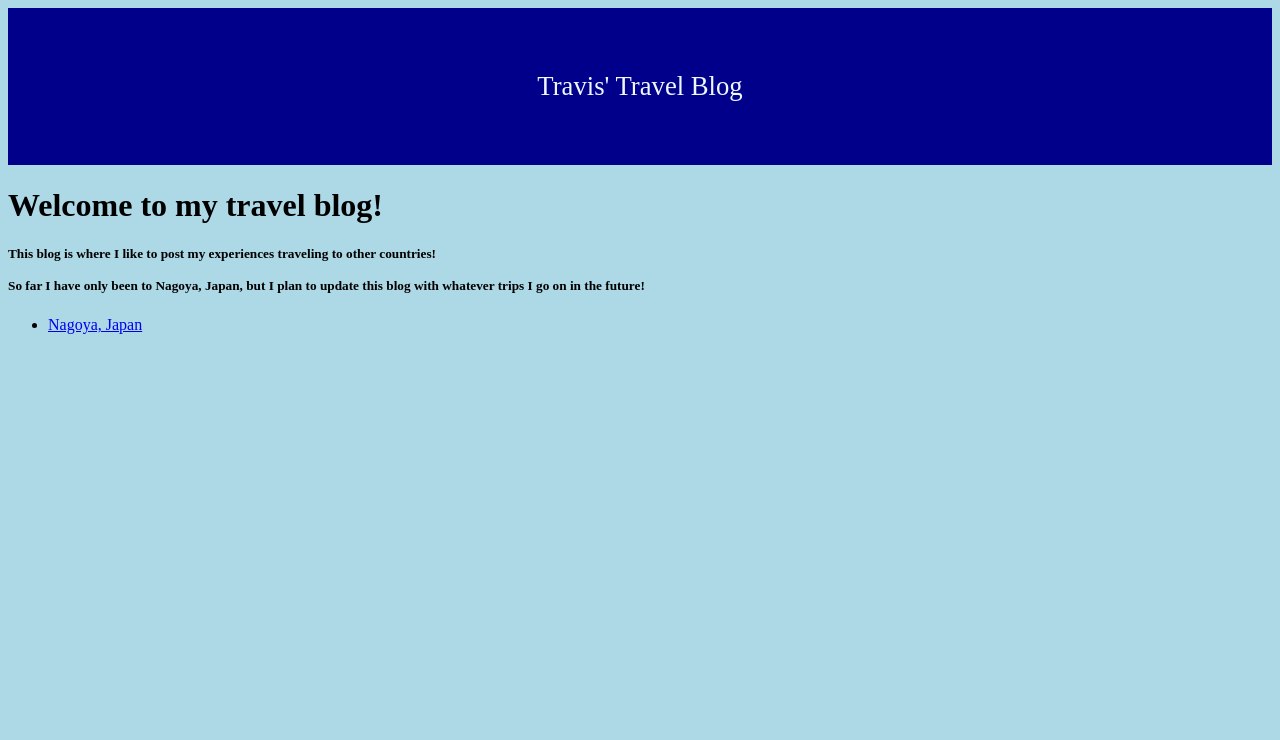
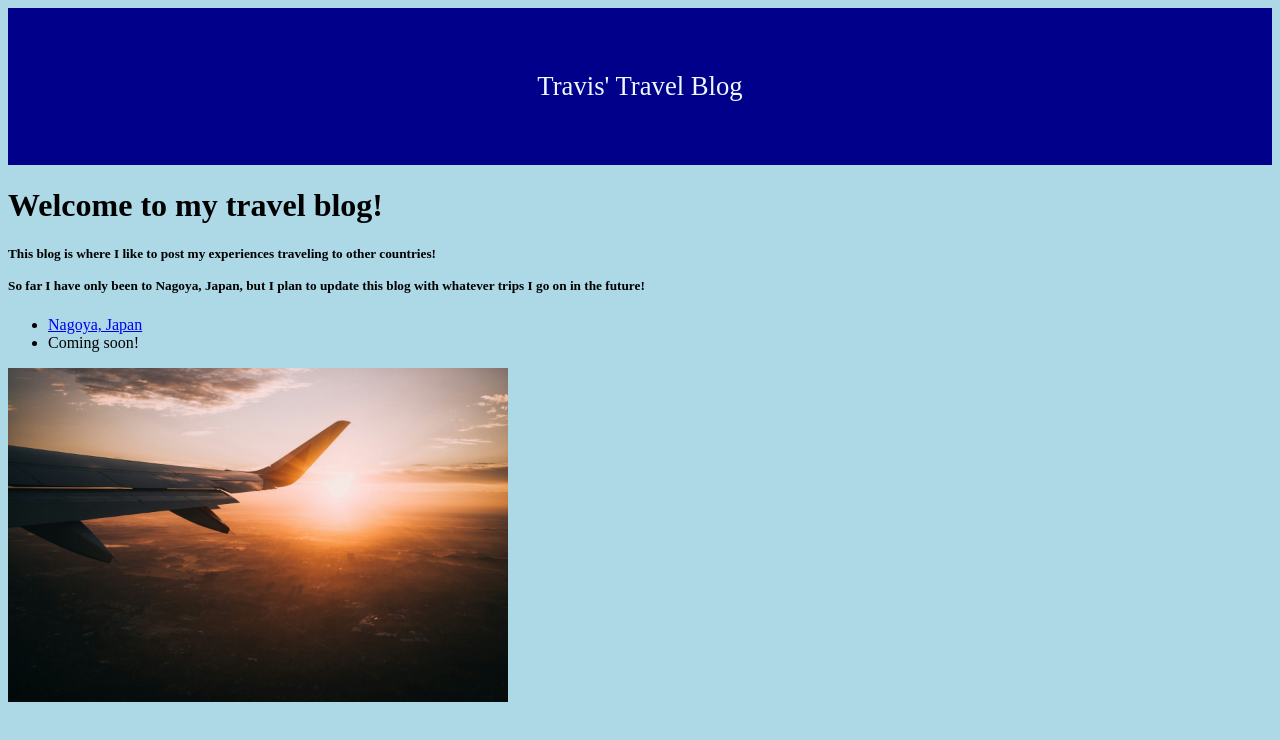
Before and after one commit to 8by4/assn-2-web_dev, a plain HTML site: page index.html in a window 1280 px wide. Drawn offline with Linux system fonts and the light colour scheme.

Commit message:
add image to index

```diff
--- a/index.html
+++ b/index.html
@@ -40,11 +40,21 @@
       </div>
 
       <div>
+
         <ul>
           <li>
             <a href="destination.html">Nagoya, Japan</a>
           </li>
+
+          <li>
+            Coming soon!
+          </li>
         </ul>
+
+      </div>
+
+      <div>
+        <img src="plane.jpg" alt="plane" width="500">
       </div>
 
     </body>
```
Also changed, not shown: plane.jpg (added).
